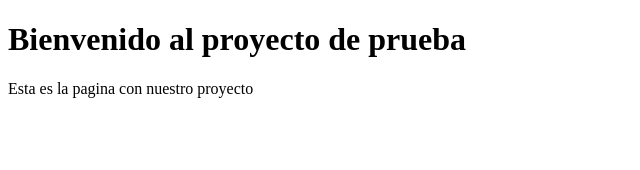
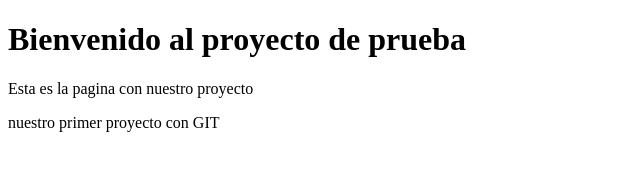
Before and after one commit to davidcarrasco95/pagina-web, a plain HTML site: page index.html in a window 1280 px wide. Shown: the whole page, without its empty margins (0-640 px from the left). Drawn offline with Linux system fonts and the light colour scheme.

Commit message:
Nueva linea en nuestro documento html

```diff
--- a/index.html
+++ b/index.html
@@ -7,5 +7,6 @@
     <body>
         <h1>Bienvenido al proyecto de prueba</h1>
         <p>Esta es la pagina con nuestro proyecto</p>
+        <p>nuestro primer proyecto con GIT</p>
     </body>
 </html>
```
